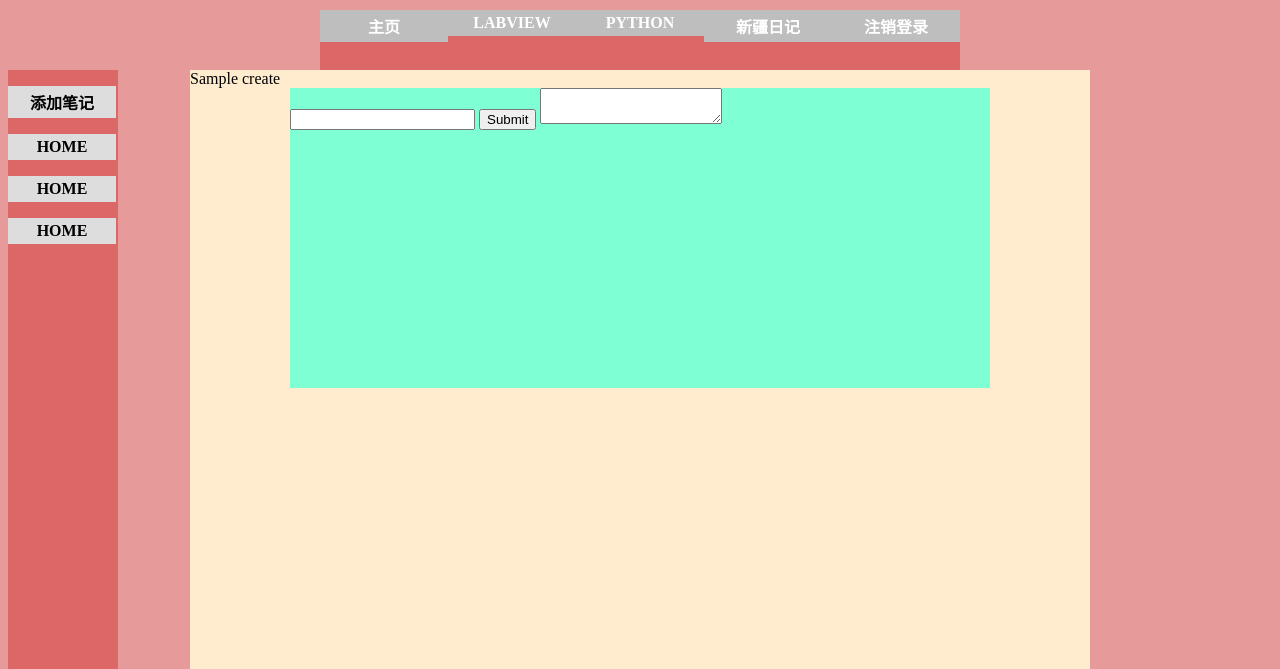
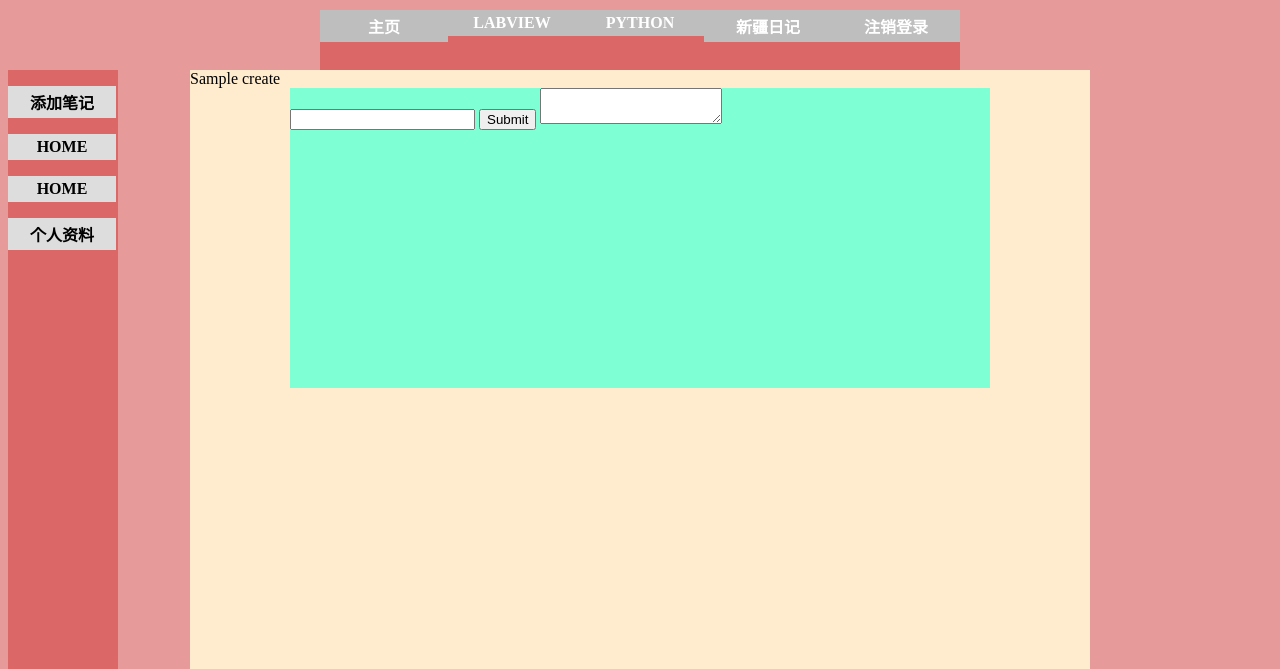
Before and after one commit to anshunliang/occ, a Flask app: template bluelog/templates/tj.html in a window 1280 px wide. Shown: the top 669 px of the page. Run offline with Flask 2, Linux system fonts and the light colour scheme; a user stored in the database is signed in; the template is opened without the code that fills it: values that come from a table or form of the project are taken from there, most other values are stand-ins (such as "Sample title", 1, 10 or a date in 2020); some libraries are stand-ins or nearby versions.

Commit message:
修改l前端页面

```diff
--- a/bluelog/templates/base.html
+++ b/bluelog/templates/base.html
@@ -13,7 +13,8 @@
 
     {{ dropzone.load_css() }}
     {{ dropzone.load_js() }}
-    {{ dropzone.style('border: 2px dashed #0087F7; margin: 10%') }}
+    {{ dropzone.style('border: 2px dashed #0087F7; margin: 0%') }}
+
 {% endblock head %}
 
 
@@ -21,9 +22,7 @@
 {% block styles %}
 
 {% endblock styles %}
-<style>
 
-</style>
 
 </head>
 
@@ -31,7 +30,9 @@
 
 
 <body>
-    <div style="margin: 0 auto;width: 640px;;height:60px;background:rgba(209, 55, 55, 0.5)" >
+
+<!--导航栏-->
+<div style="margin: 0 auto;width: 640px;;height:60px;background:rgba(209, 55, 55, 0.5)" >
         <ul>
           <li><a href="/">主页</a></li>
           <li><a href="#about">labview</a></li>
@@ -42,11 +43,31 @@
           {% endif %}
           {% if current_user.is_authenticated %}  <!--验证是否已登录-->
           <li><a href="{{url_for('admin.logout')}}"> 注销登录</a></li>
-
           {% endif %}
         </ul>
-      </div>
+</div>
 
+
+<!--根据是否登录来渲染侧边栏-->
+{% if current_user.is_authenticated %}  <!--验证是否已登录-->
+<div style="width:110px;height:600px;background:rgba(209, 55, 55, 0.5);float:left;padding:0px">
+
+        <ul id="a">
+            <p><a id="b" href="{{url_for('admin.tj')}}" style="color:black;">添加笔记</a></p>
+            <p><a id="b" href="#home" style="color:black;">Home</a></p>
+            <p><a id="b" href="#home" style="color:black;">Home</a></p>
+            <p><a id="b" href="#home" style="color:black;">个人资料</a></p>
+        </ul>
+
+
+</div>
+{% endif %}
+
+
+
+<div style="width: 900px;height: 600px;background-color:blanchedalmond;top:3cm;margin: 0 auto;">
+
+<!--子文件在下面的block填充内容-->
 {% block content %}
 
 
@@ -55,16 +76,34 @@
 
 
 {% endblock %}
+
+
+
+
+
+
+
+
+
+
+</div>
+
 </body>
+
+
+
+
+
+<!--所有js函数全部写在这里面-->
 <script>
-    //显示注册弹窗的函数
+//显示注册弹窗的函数
     function zc() {
         var a=document.getElementById('zc');
         a.style.display='block';
         var b=document.getElementById('tc');
         b.style.display='none'
     }
-    //关闭注册弹窗的函数
+//关闭注册弹窗的函数
     function zc0() {
         var a=document.getElementById('zc');
         a.style.display='none'
@@ -79,11 +118,6 @@ function xs0() {
     var a=document.getElementById('tc');
     a.style.display='none'
 }
-
-
-
-
-
 </script>
 
 
--- a/bluelog/templates/tj.html
+++ b/bluelog/templates/tj.html
@@ -29,25 +29,13 @@ background-color:#dddddd;
 <!--内容填充-->
 {% block content %}
 
-{% if current_user.is_authenticated %}  <!--验证是否已登录-->
-<div style="width:110px;height:600px;background:rgba(209, 55, 55, 0.5);float:left;padding:0px">
-
-    <ul id="a">
-        <p><a id="b" href="{{url_for('admin.tj')}}" style="color:black;">添加笔记</a></p>
-        <p><a id="b" href="#home" style="color:black;">Home</a></p>
-        <p><a id="b" href="#home" style="color:black;">Home</a></p>
-        <p><a id="b" href="#home" style="color:black;">Home</a></p>
-    </ul>
-
-
-</div>
-{% endif %}
 
 
 
 
 
-<div style="width: 900px;height: 600px;background-color:blanchedalmond;top:3cm;margin: 0 auto;">
+
+
 
 
 
@@ -64,17 +52,11 @@ background-color:#dddddd;
 
 <!--创建文章-->
 <div  style="width: 700PX;height:300px;margin: 0 auto;background-color: aquamarine;"> <!--让div居中显示-->
-
     <form method="post" action="{{ url_for('admin.tj') }}">
     {{wz.title}}
     {{wz.submit}}
     {{wz.body}}
     </form>
-
-</div>
-
-
-
 </div>
 
 
```
Also changed, not shown: bluelog/templates/a.html (+6 -14 lines), tupian/WeChatImage635745601121165634.jpg (added).
